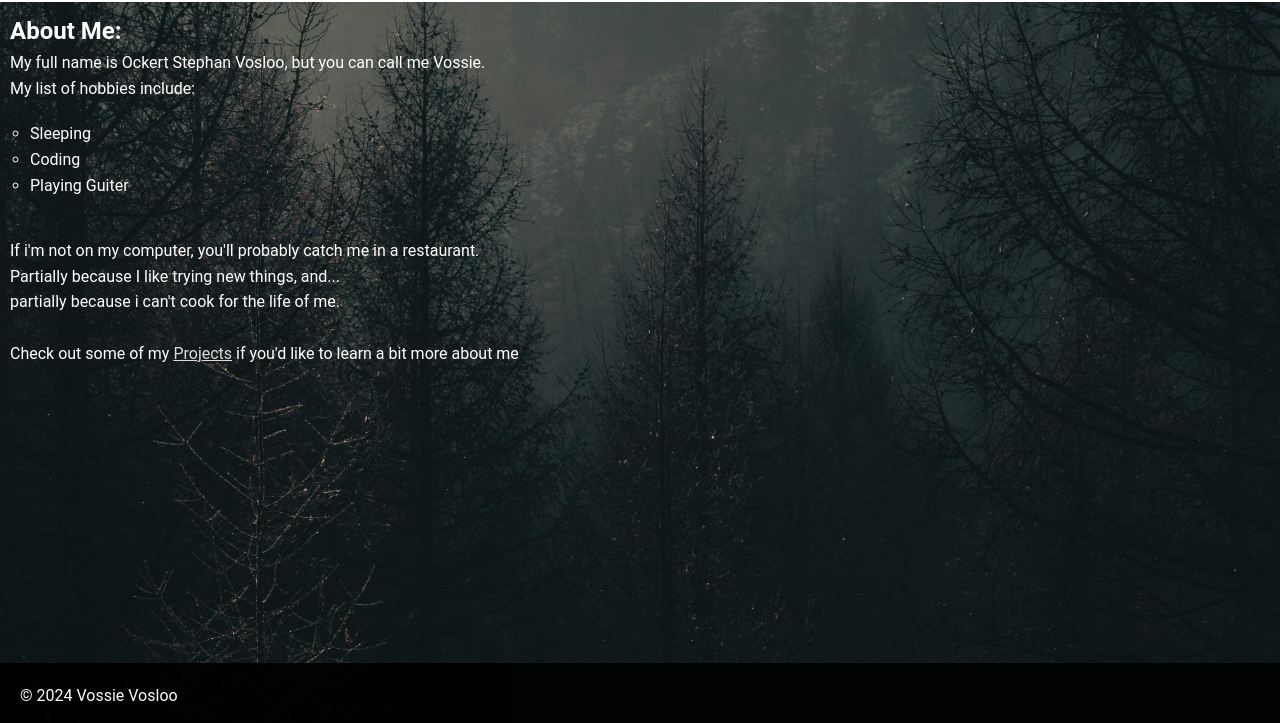
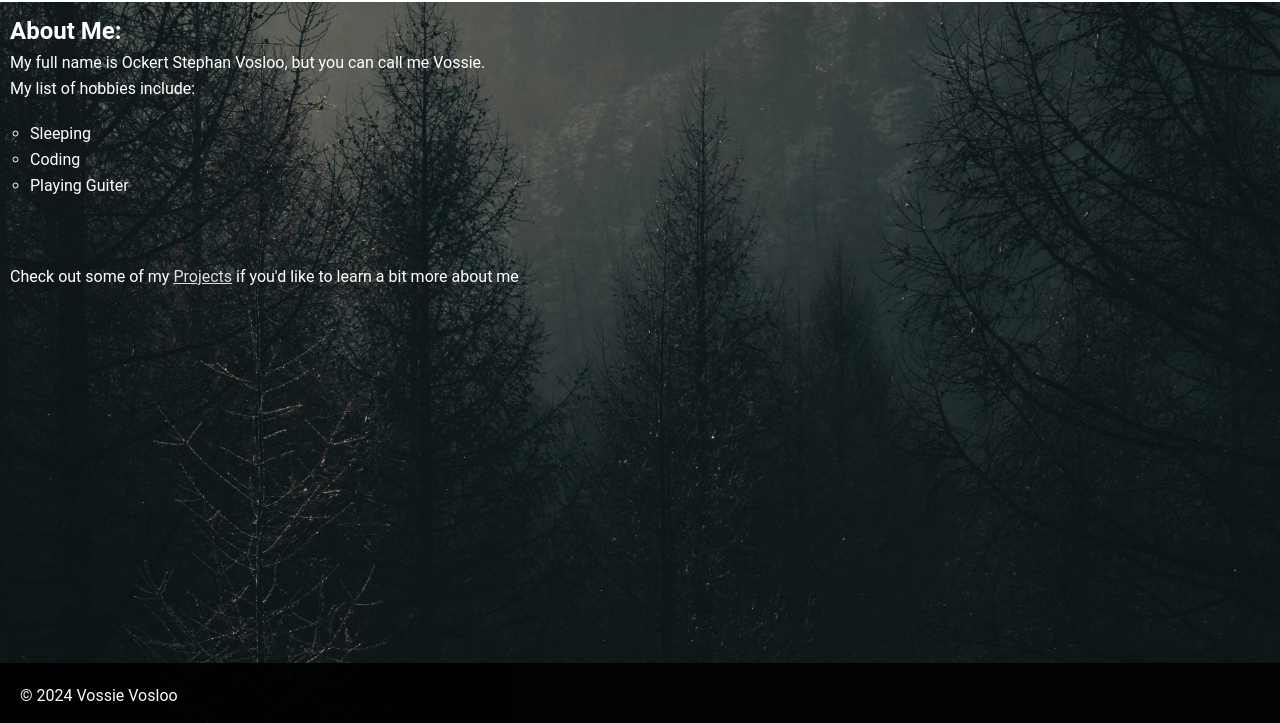
Before and after one commit to Osvosloo/website, a plain HTML site: page about_me_page.html in a window 1280 px wide. Shown: the part 77-800 px from the top of the page. Drawn offline with Linux system fonts and the light colour scheme.

Commit message:
Update about_me_page.html

```diff
--- a/about_me_page.html
+++ b/about_me_page.html
@@ -36,8 +36,6 @@
                     <li>Playing Guiter</li>
                 </ul>
             </section>
-            <p>If i'm not on my computer, you'll probably catch me in a restaurant. <br>
-            Partially because I like trying new things, and... <br>partially because i can't cook for the life of me.</p>
             <p><br>Check out some of my <a href="projects_page.html" class="project-link">Projects</a> if you'd like to learn a bit more about me</p>
         </section>
 
```
